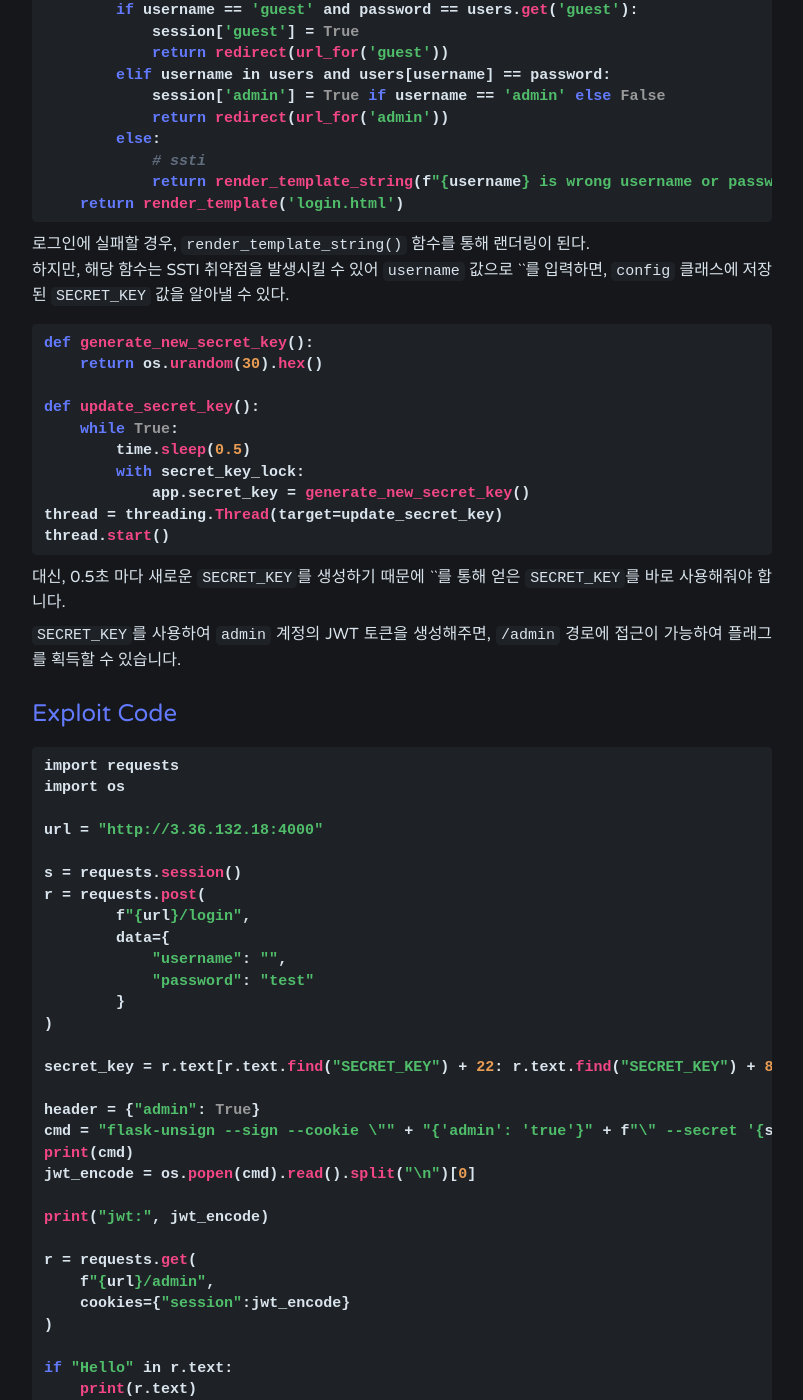
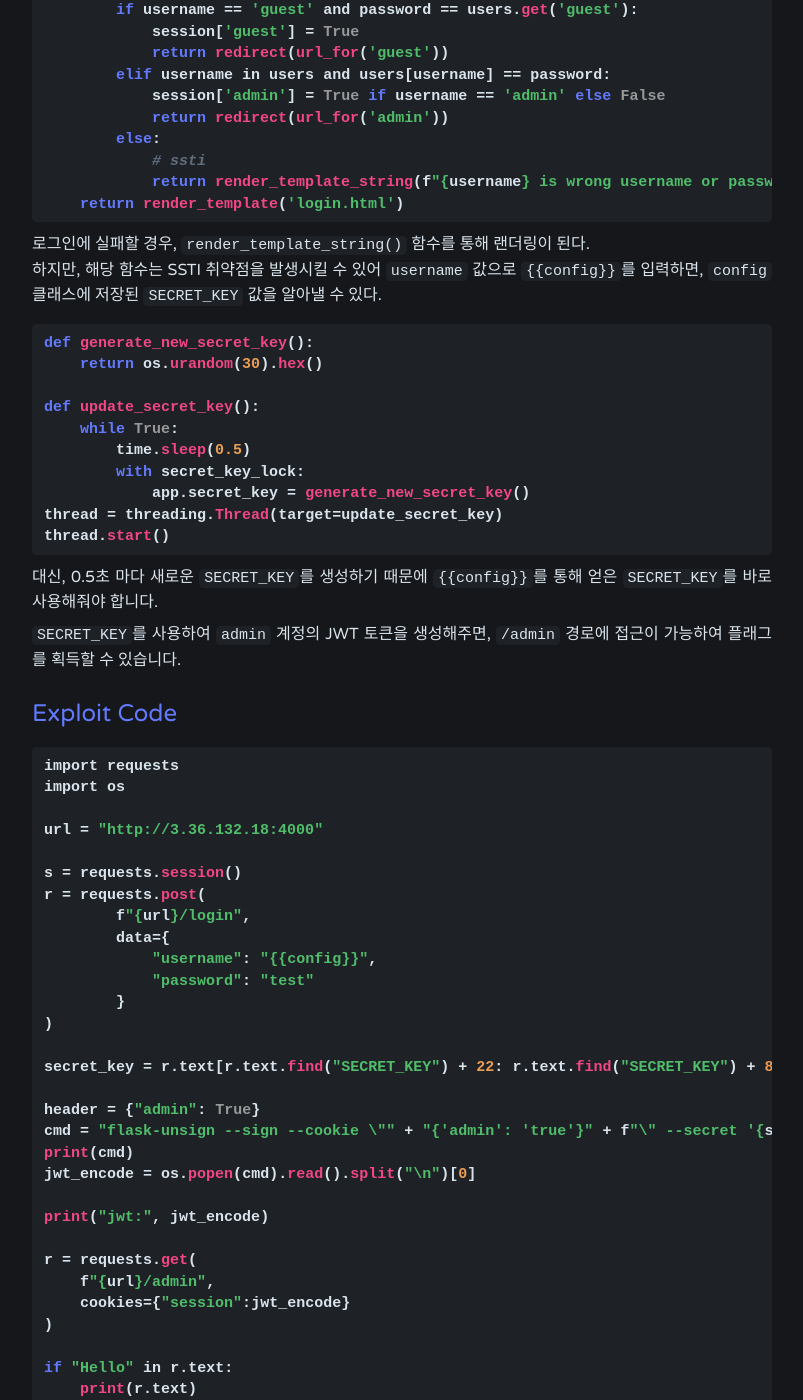
Before and after one commit to jiniljeil/jiniljeil.github.io, a Jekyll site: the page built from _posts/2024-04-28-HspaceCTF.md, in a window 1280 px wide and 1400 px high, scrolled down 3940 px. Shown: the whole window, without its empty margins (238-1041 px from the left). Built offline with Jekyll 4.4.1, drawn with Linux system fonts in a browser that asks for light colours; comment, search, counter and statistics services are not loaded; some of the changed lines change nothing that is shown.

Commit message:
HspaceCTF

````diff
--- a/_posts/2024-04-28-HspaceCTF.md
+++ b/_posts/2024-04-28-HspaceCTF.md
@@ -128,7 +128,7 @@ def login():
     return render_template('login.html')
 ```
 로그인에 실패할 경우, `render_template_string()` 함수를 통해 랜더링이 된다.
-하지만, 해당 함수는 SSTI 취약점을 발생시킬 수 있어 `username` 값으로 `{{config}}`를 입력하면, `config` 클래스에 저장된 `SECRET_KEY` 값을 알아낼 수 있다.
+하지만, 해당 함수는 SSTI 취약점을 발생시킬 수 있어 `username` 값으로 {% raw %}`{{config}}`{% endraw %}를 입력하면, `config` 클래스에 저장된 `SECRET_KEY` 값을 알아낼 수 있다.
 
 ```python
 def generate_new_secret_key():
@@ -142,7 +142,7 @@ def update_secret_key():
 thread = threading.Thread(target=update_secret_key)
 thread.start()
 ```
-대신, 0.5초 마다 새로운 `SECRET_KEY`를 생성하기 때문에 `{{config}}`를 통해 얻은 `SECRET_KEY`를 바로 사용해줘야 합니다.
+대신, 0.5초 마다 새로운 `SECRET_KEY`를 생성하기 때문에 {% raw %}`{{config}}`{% endraw %}를 통해 얻은 `SECRET_KEY`를 바로 사용해줘야 합니다.
 
 `SECRET_KEY`를 사용하여 `admin` 계정의 JWT 토큰을 생성해주면, `/admin` 경로에 접근이 가능하여 플래그를 획득할 수 있습니다.
 
@@ -157,7 +157,7 @@ s = requests.session()
 r = requests.post(
         f"{url}/login",
         data={
-            "username": "{{config}}",
+            "username": {% raw %}"{{config}}"{% endraw %},
             "password": "test"
         }
 )
````
